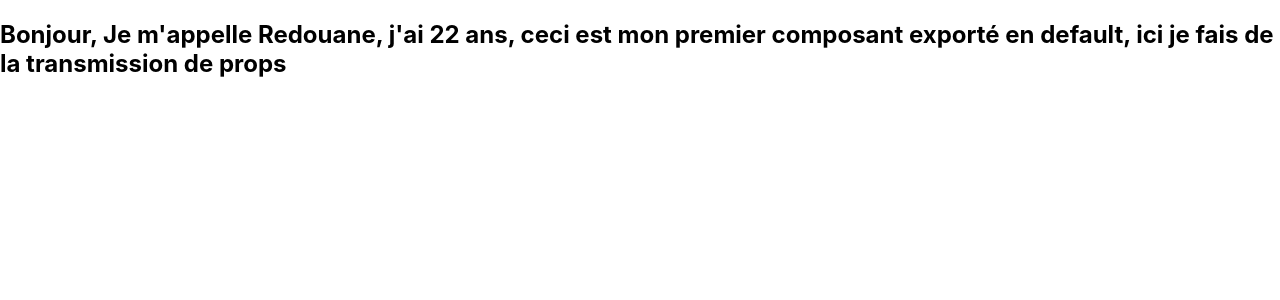
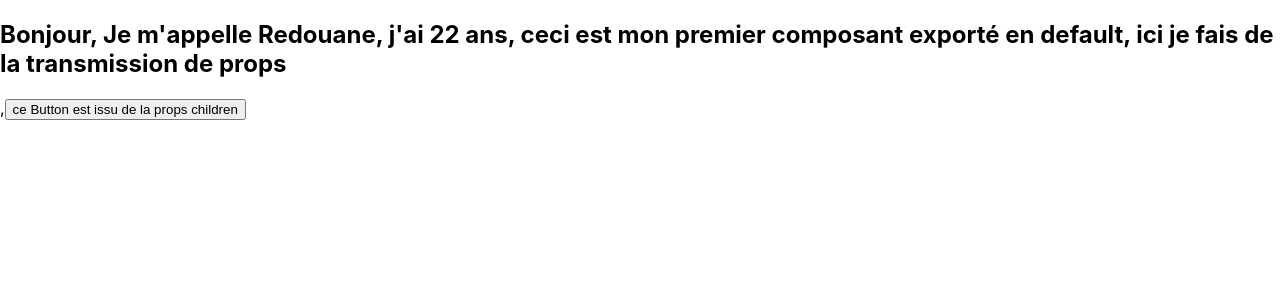
Before and after one commit to Redouane590/Start-React, a React (Create React App) app: page / in a window 1280 px wide. Shown: the top 300 px of the page. Built offline with nearby package versions, Linux system fonts and the light colour scheme.

Commit message:
propriété children pour afficher un button

```diff
--- a/src/Hello.js
+++ b/src/Hello.js
@@ -5,5 +5,10 @@ export default function Hello({age, name}) {
 }
 
 export function Hello2(props) {
-  return <Hello { ...props }/>;
+  return (
+<>
+  <Hello { ...props }/>,
+    { props.children }
+    </>
+  );
 }
--- a/src/index.js
+++ b/src/index.js
@@ -10,7 +10,9 @@ const root = ReactDOM.createRoot(document.getElementById('root'));
 root.render(
   <>
 
-    <Hello2 name="Redouane" age={22}/>
+    <Hello2 name="Redouane" age={22}>
+      <button>ce Button est issu de la props children</button>
+    </Hello2>
 
   </>
 );
```
